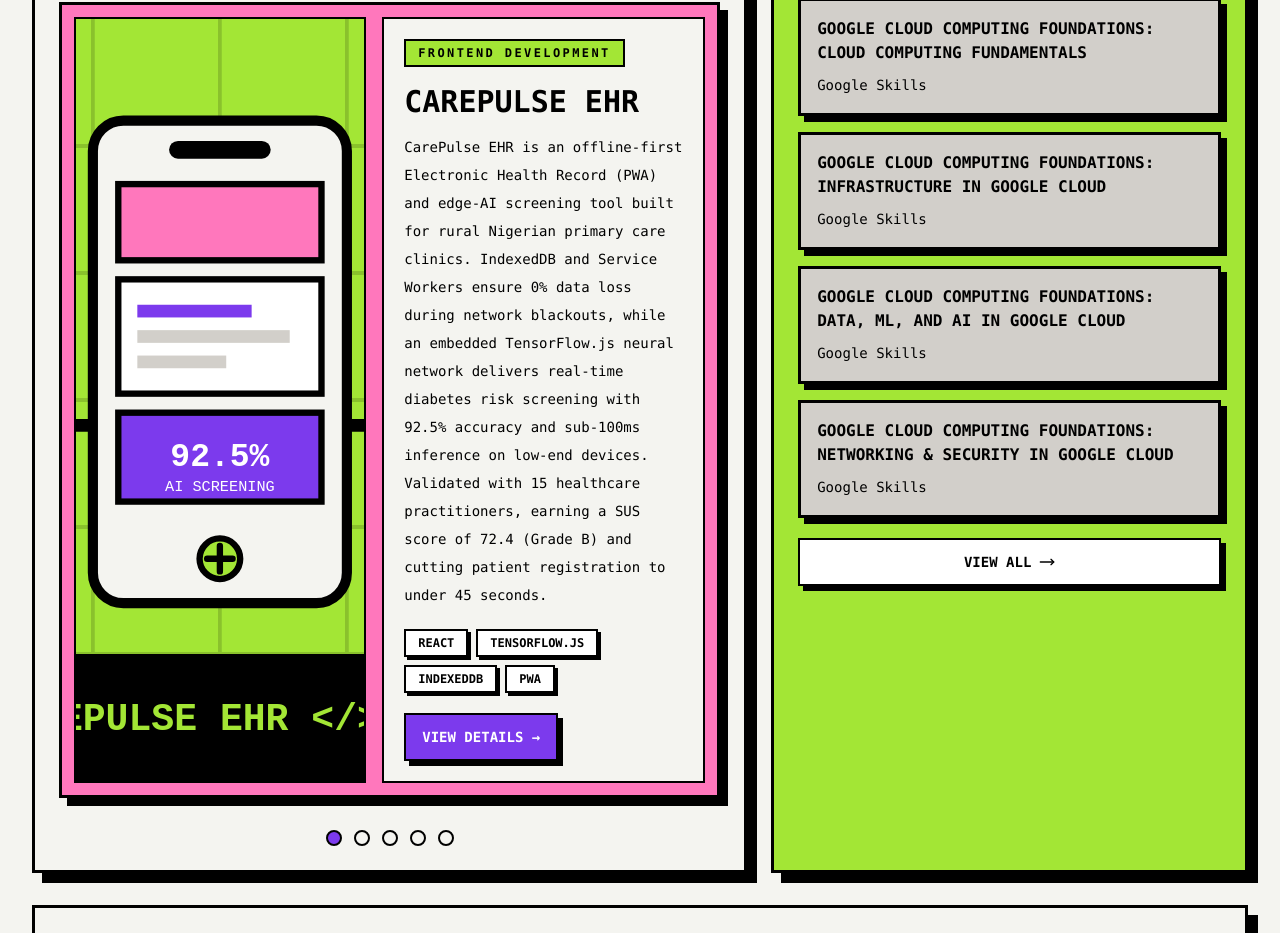
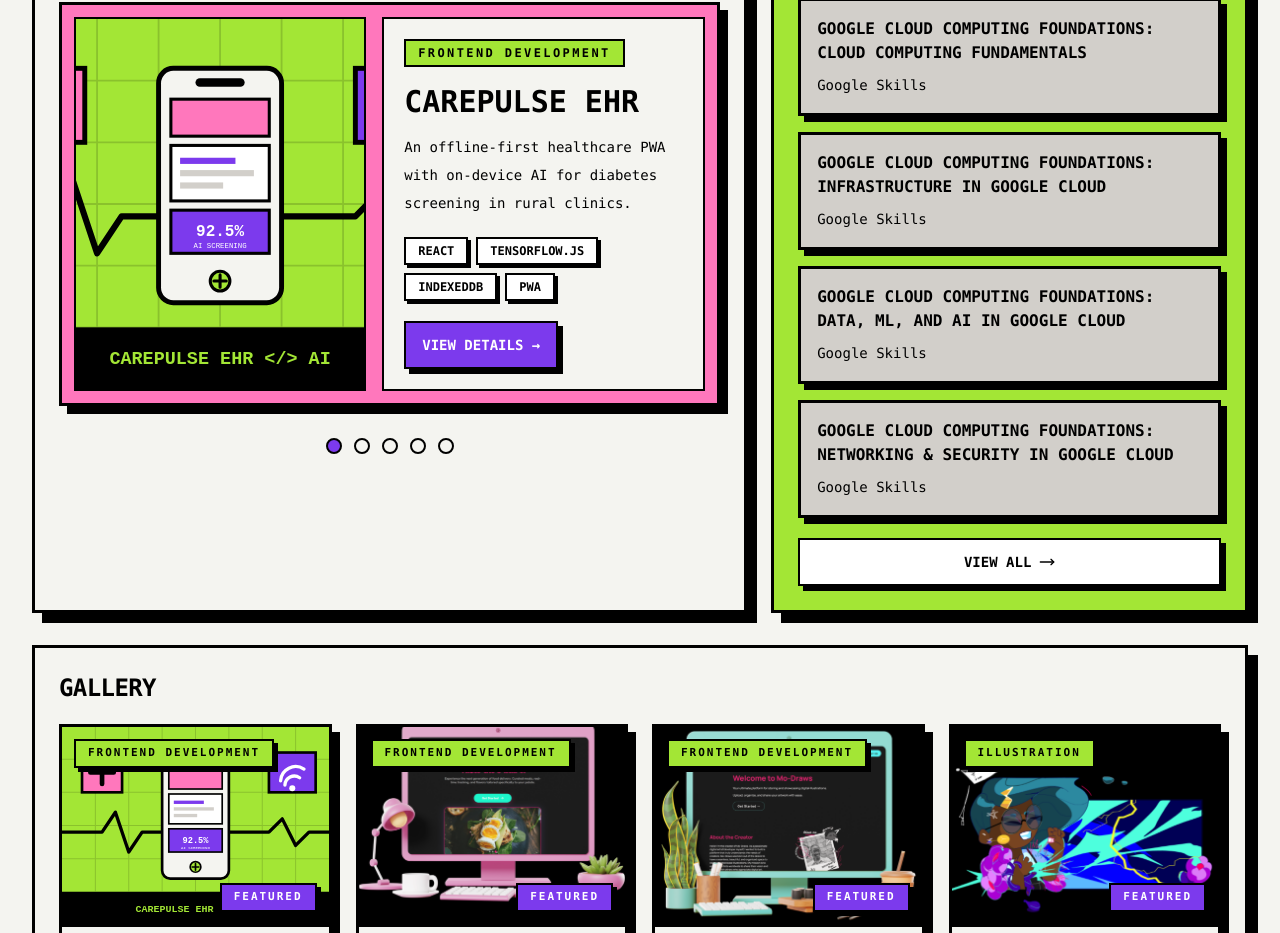
Before and after one commit to tesssie-tech/My-Portfolio-main, a React (Vite) app: page / in a window 1280 px wide. Shown: the part 1020-1953 px from the top of the page. Built offline with nearby package versions, Linux system fonts and the light colour scheme.

Commit message:
Show short description in featured projects carousel

```diff
--- a/src/App.jsx
+++ b/src/App.jsx
@@ -339,7 +339,7 @@
                       {currentProject.category}
                     </span>
                     <h3 className="mt-4 font-mono text-3xl font-black uppercase leading-tight">{currentProject.title}</h3>
-                    <p className="mt-3 font-mono text-sm leading-7">{currentProject.longDescription}</p>
+                    <p className="mt-3 font-mono text-sm leading-7">{currentProject.shortDescription}</p>
                   </div>
                   <div className="mt-5 flex flex-wrap gap-2">
                     {currentProject.tags.map((tag) => (
```
Also changed, not shown: 2 other files (tests, documents, lock files or other folders).
